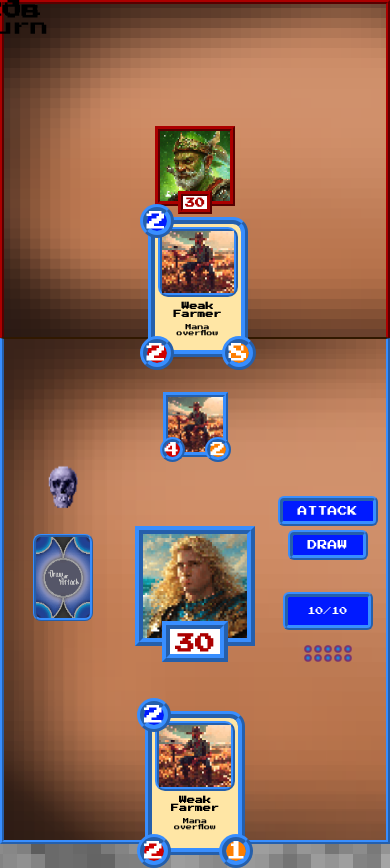
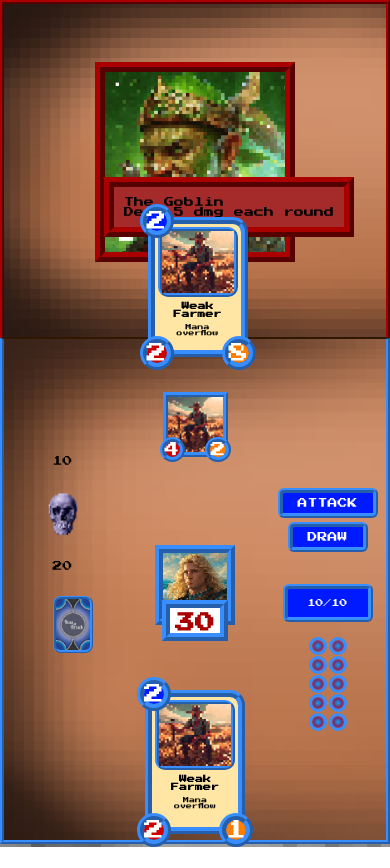
Before and after one commit to KamilTomczykDev/drawOrAttack, a website built with Parcel: page index.html in a window 390 px wide. Both pictures are taken after a click on the button "ATTACK". After the commit the page ends 847 px from the top, so only its background shows below. Built offline with nearby package versions, Linux system fonts and the light colour scheme.

Commit message:
mobile implementation 2/x :)

```diff
--- a/index.html
+++ b/index.html
@@ -29,13 +29,18 @@
               src="src/img/firstEnemy.jpeg"
             />
             <span class="enemy-section--hero--health">30</span>
+            <div class="enemy-section--discription">
+              The Goblin<br />Deal 5 dmg each round
+            </div>
           </div>
         </div>
         <div class="turn-counter">2dn turn</div>
       </section>
       <section class="player-side">
         <div class="player--left-section">
+          <p class="skull-number">10</p>
           <img src="src/img/skull.png" alt="skull" class="skull" />
+          <p class="deck-number">20</p>
           <img src="src/img/cardBack.jpeg" alt="deck back" class="deck" />
         </div>
         <div class="player--mid-section">
--- a/src/css/style.css
+++ b/src/css/style.css
@@ -21,8 +21,7 @@ body,
 .player--right-section,
 .buttons,
 .mana--container,
-.enemy-section--hero,
-.player--left-section {
+.enemy-section--hero {
   display: flex;
   justify-content: center;
   align-items: center;
@@ -53,6 +52,7 @@ body {
   border-left: ridge rgb(171, 0, 0);
   border-bottom: solid rgb(48, 24, 0);
   border-width: 20px 20px 5px 20px;
+  position: relative;
 }
 .enemy-section--hero {
   height: 240px;
@@ -72,9 +72,21 @@ body {
   background-color: white;
   margin-top: -50px;
 }
+.enemy-section--discription {
+  padding: 10px;
+  position: absolute;
+  font-size: 20px;
+  left: 30%;
+  background-color: brown;
+  bottom: 100px;
+  left: 100px;
+  border: ridge 10px rgb(171, 0, 0);
+  transition: all 0.3s;
+  opacity: 0;
+}
 
 .turn-counter {
-  font-size: 80px;
+  font-size: 50px;
   text-align: center;
 }
 
@@ -85,13 +97,13 @@ body {
 
 .enemy-section,
 .player--mid-section {
-  width: 50vw;
-  max-width: 960px;
+  width: 70vw;
+  max-width: 1344px;
   background-color: aqua;
 }
 
 .timer {
-  font-size: 100px;
+  font-size: 80px;
 }
 section div {
   font-size: 50px;
@@ -101,8 +113,9 @@ section div {
 .turn-counter,
 .player--left-section,
 .player--right-section {
-  width: 25vw;
-  max-width: 480px;
+  width: 15vw;
+  max-width: 288px;
+  margin-top: -50px;
 }
 
 .player--mid-section {
@@ -120,16 +133,24 @@ section div {
 /*////// player left side styling /////// */
 
 .player--left-section {
-  flex-direction: column;
+  display: flex;
+  align-items: center;
   row-gap: 25px;
+  flex-wrap: wrap;
+  justify-content: center;
 }
 .skull {
-  width: 180px;
+  width: 140px;
 }
 .deck {
-  width: 190px;
-  border: ridge 15px var(--player-color);
-  border-radius: 20px;
+  width: 100px;
+  border: ridge 8px var(--player-color);
+  border-radius: 10px;
+  margin-left: 20px;
+}
+.skull-number,
+.deck-number {
+  font-size: 40px;
 }
 
 /* ///////player board styling//////// */
@@ -278,14 +299,14 @@ section div {
   position: absolute;
   height: 275px;
   width: 190px;
-  top: 50px;
+  top: 30px;
   padding: 8px;
   background-color: rgb(255, 230, 165);
   transition: all 0.5s;
   cursor: pointer;
 }
 .hand--card:hover {
-  top: -90px;
+  top: -140px;
 }
 .hand--card--cost {
   position: absolute;
@@ -361,7 +382,8 @@ section div {
 
 .mana {
   border-radius: 50%;
-  padding: 30px;
+  border: solid 3px var(--player-color);
+  padding: 15px;
   background: rgb(0, 167, 255);
   background: radial-gradient(
     circle,
@@ -372,7 +394,7 @@ section div {
 }
 
 .buttons button {
-  font-size: 30px;
+  font-size: 20px;
   padding: 15px 50px;
   font-family: "Press Start 2P", cursive;
   color: white;
@@ -399,12 +421,13 @@ section div {
     font-size: 50px;
   }
   .skull {
-    width: 125px;
+    width: 100px;
   }
   .deck {
-    width: 150px;
-    border-width: 10px;
-    border-radius: 20px;
+    width: 80px;
+    border-width: 8px;
+    border-radius: 8px;
+    margin-left: 20px;
   }
   .enemy-section {
     border-width: 15px 15px 5px 15px;
@@ -413,15 +436,18 @@ section div {
     border-width: 5px 15px 15px 15px;
   }
   .buttons button {
-    font-size: 18px;
-    margin: 2px;
-    border-width: 12px;
+    font-size: 15px;
+    padding: 10px 20px;
+    border-radius: 12px;
+    margin: 4px;
+    border-width: 10px;
   }
   .mana--counter {
-    font-size: 20px;
+    font-size: 15px;
+    border-radius: 12px;
   }
   .mana {
-    padding: 22px;
+    padding: 15px;
   }
 
   /*//////*/
@@ -513,7 +539,7 @@ section div {
     padding: 6px;
   }
   .hand--card:hover {
-    top: -70px;
+    top: -90px;
   }
   .hand--card--turn-stat,
   .hand--card--left-stat,
@@ -551,9 +577,13 @@ section div {
     width: 75px;
   }
   .deck {
-    width: 100px;
+    width: 70px;
     border-width: 6px;
     border-radius: 12px;
+  }
+  .deck-number,
+  .skull-number {
+    font-size: 30px;
   }
   .enemy-section {
     border-width: 8px 8px 2px 8px;
@@ -562,14 +592,14 @@ section div {
     border-width: 2px 8px 8px 8px;
   }
   .buttons button {
-    font-size: 20px;
-    padding: 7px 25px;
+    font-size: 13px;
+    padding: 7px 20px;
     border-radius: 10px;
-    margin: 5px;
-    border-width: 10px;
+    margin: 2px;
+    border-width: 8px;
   }
   .mana--counter {
-    font-size: 20px;
+    font-size: 15px;
     border-radius: 10px;
     border-width: 10px;
   }
@@ -578,7 +608,7 @@ section div {
     row-gap: 5px;
   }
   .mana {
-    padding: 15px;
+    padding: 10px;
   }
 
   /*//////*/
@@ -699,7 +729,7 @@ section div {
   }
 }
 
-@media (min-width: 320px) and (max-width: 767px) and (orientation: portrait) {
+@media (min-width: 320px) and (max-width: 767px) {
   .timer {
     font-size: 20px;
   }
@@ -710,13 +740,21 @@ section div {
     width: 45px;
   }
   .deck {
-    width: 60px;
+    width: 40px;
     border-width: 3px;
     border-radius: 8px;
+  }
+  .deck-number,
+  .skull-number {
+    font-size: 10px;
+    margin: 0;
   }
   .enemy-section {
     border-width: 4px 4px 1px 4px;
     border-radius: 0px;
+  }
+  .enemy-section--discription {
+    font-size: 10px;
   }
   .player--mid-section {
     border-width: 1px 4px 4px 4px;
@@ -740,28 +778,28 @@ section div {
     row-gap: 1px;
   }
   .mana {
-    padding: 4px;
+    padding: 6px;
   }
 
   /*//////*/
   .enemy-section--hero {
-    height: 80px;
+    height: 200px;
   }
   .enemy-section--hero--img {
-    border-width: 5px;
+    border-width: 10px;
   }
   .enemy-section--hero--health {
-    font-size: 10px;
-    border-width: 5px;
-    padding: 2px 2px 1px 2px;
-    margin-top: -15px;
+    font-size: 20px;
+    border-width: 10px;
+    padding: 5px 5px 2px 5px;
+    margin-top: -30px;
   }
   .board {
     height: 250px;
   }
   .board--card {
     height: 65px;
-    margin: 0 2px 0 2px;
+    margin: -20px 2px 0 2px;
     border-width: 5px;
   }
   .board--card--turn-stat,
@@ -778,7 +816,7 @@ section div {
     right: -8px;
   }
   .hero {
-    height: 120px;
+    height: 80px;
     margin: 15px 0 5px 0;
   }
   .hero--img {
@@ -872,11 +910,11 @@ section div {
     width: 100vw;
   }
   .player--left-section {
-    top: 55vh;
+    top: 60vh;
     left: 50px;
   }
   .player--right-section {
-    top: 55vh;
+    top: 60vh;
     right: 50px;
   }
 }
--- a/src/js/controller.js
+++ b/src/js/controller.js
@@ -7,8 +7,16 @@ if (module.hot) {
 
 ////////////////////////
 
-const elToHover = document.querySelector(".board--card--img");
-const secondEl = document.querySelector(".hover-view");
+const boardCard = document.querySelector(".board--card--img");
+const hoverView = document.querySelector(".hover-view");
+const enemySide = document.querySelector(".enemy-section");
+const enemyDisc = document.querySelector(".enemy-section--discription");
+const enemyHealth = document.querySelector(".enemy-section--hero--health");
 
-elToHover.addEventListener("mouseover", () => (secondEl.style.opacity = "1"));
-elToHover.addEventListener("mouseout", () => (secondEl.style.opacity = "0"));
+const createHover = function (firstEl, secondEl) {
+  firstEl.addEventListener("mouseover", () => (secondEl.style.opacity = "1"));
+  firstEl.addEventListener("mouseout", () => (secondEl.style.opacity = "0"));
+};
+
+createHover(boardCard, hoverView);
+createHover(enemySide, enemyDisc);
```
Also changed, not shown: dist/index.html, 4 other files.
